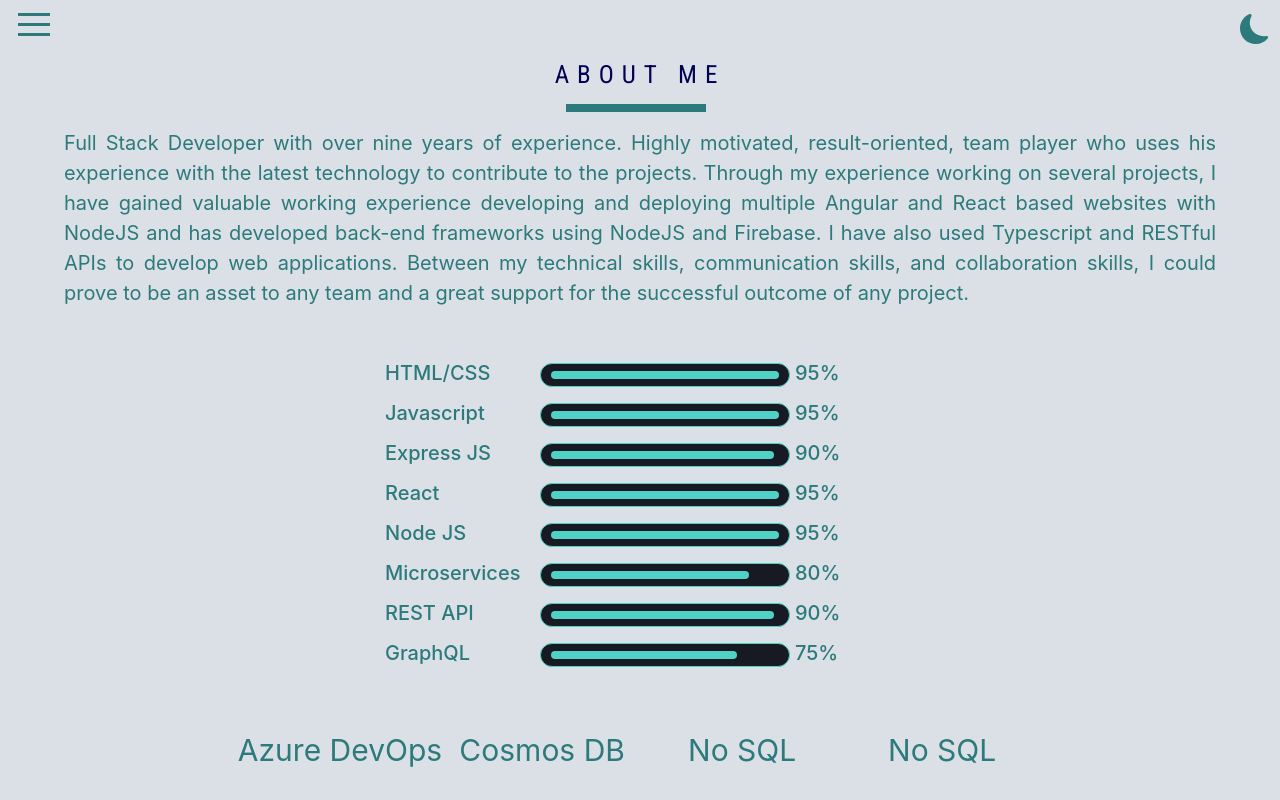
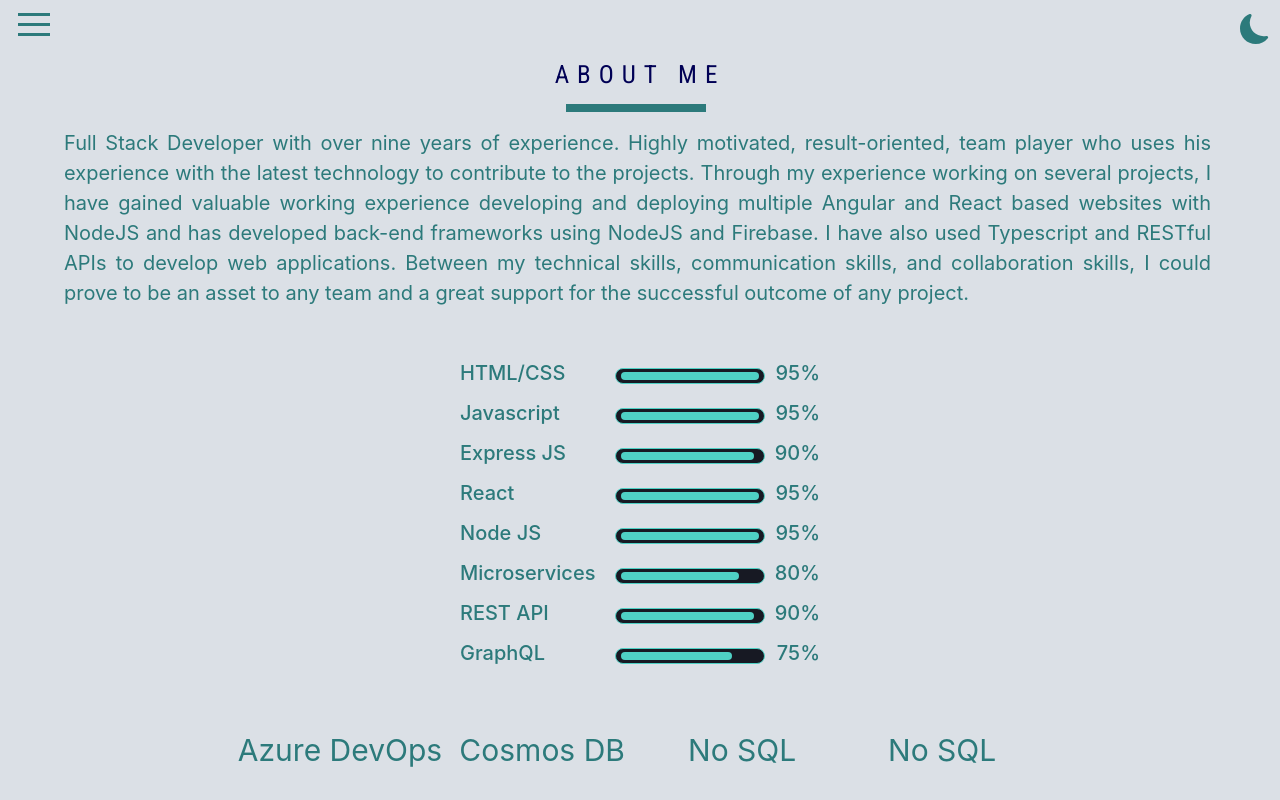
Before and after one commit to Brutalvik/portfolio, a React (Create React App) app: page /about in a window 1280 px wide. Shown: the top 800 px of the page. Built offline with nearby package versions, Linux system fonts and the light colour scheme; a web font is replaced by a local one.

Commit message:
changed text tag to span tag to avoid react dom error

```diff
--- a/src/UI/Drawer/DrawerItem.tsx
+++ b/src/UI/Drawer/DrawerItem.tsx
@@ -40,7 +40,6 @@
             <div className={styles.menuItem}>
               <p onClick={() => navigatePage("/")}>Home</p>
               <p onClick={() => navigatePage("/about")}>About</p>
-              <p onClick={() => navigatePage("/skills")}>Skills</p>
               <p onClick={() => navigatePage("/portfolio")}>Portfolio</p>
               <p onClick={() => navigatePage("/contact")}>Contact</p>
             </div>
--- a/src/UI/ProgressBar/ProgressBar.module.css
+++ b/src/UI/ProgressBar/ProgressBar.module.css
@@ -4,7 +4,7 @@
   height: 5vh;
   width: 100%;
   display: grid;
-  grid-template-columns: 150px 250px 100px;
+  grid-template-columns: 150px 150px 50px;
   grid-gap: 5px;
   row-gap: 10px;
   user-select: none;
@@ -22,18 +22,18 @@
   background-color: var(--dark-background);
   border: 1px solid var(--dark-text);
   border-radius: 20px;
-  height: 3vh;
+  height: 2vh;
   display: flex;
   justify-content: left;
   align-items: center;
-  margin-top: 5px;
+  margin-top: 10px;
   overflow: hidden;
 }
 
 .innerprogress {
   background-color: var(--dark-text);
   height: 1vh;
-  margin: 0px 10px 0px 10px;
+  margin: 0px 5px 0px 5px;
   border-radius: 20px;
   animation-name: slide-in;
   animation-duration: 1s;
@@ -47,7 +47,7 @@
 
 .text {
   font-size: 20px;
-  justify-self: left;
+  justify-self: right;
   font-weight: 500;
 }
 
--- a/src/UI/ProgressBar/ProgressBar.tsx
+++ b/src/UI/ProgressBar/ProgressBar.tsx
@@ -17,7 +17,7 @@
           style={{ width: `${width}` }}
         ></div>
       </div>
-      <text className={styles.text}>{width}</text>
+      <span className={styles.text}>{width}</span>
     </div>
   );
 };
--- a/src/components/About/About.module.css
+++ b/src/components/About/About.module.css
@@ -7,9 +7,10 @@
 
 .text {
   text-align: justify;
-  padding: 10px 0px 50px 0px;
+  padding: 10px 5px 50px 0px;
   font-size: 20px;
   cursor: pointer;
+  max-width: 100%;
 }
 
 .skillcontainer {
@@ -22,5 +23,5 @@
 .circularskill {
   display: flex;
   flex-wrap: wrap;
-  justify-content: left;
+  justify-content: center;
 }
--- a/src/components/About/About.tsx
+++ b/src/components/About/About.tsx
@@ -15,7 +15,7 @@
           <Name childName="About Me" />
         </Stack>
         <Stack direction="row">
-          <text className={styles.text}>{aboutMeDescription}</text>
+          <Text className={styles.text}>{aboutMeDescription}</Text>
         </Stack>
         <div className={styles.skillcontainer}>
           <div>
```
